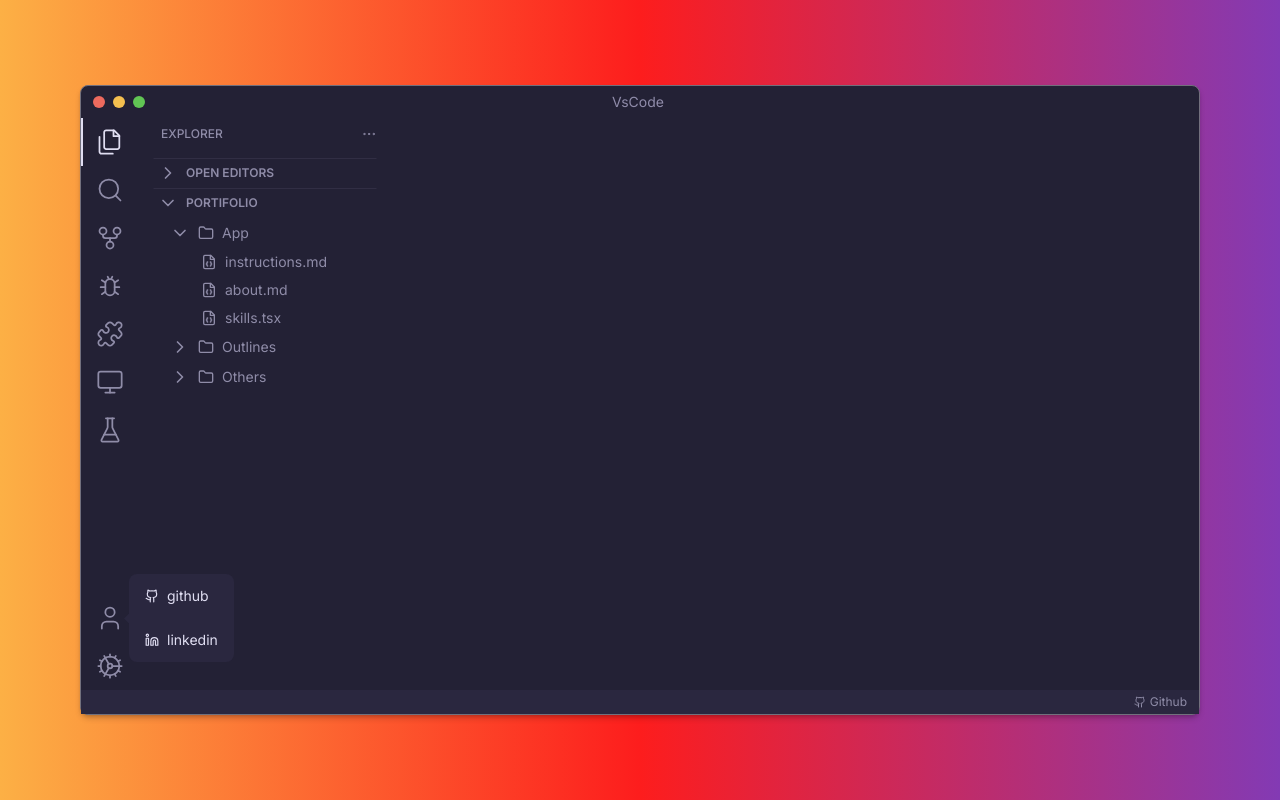
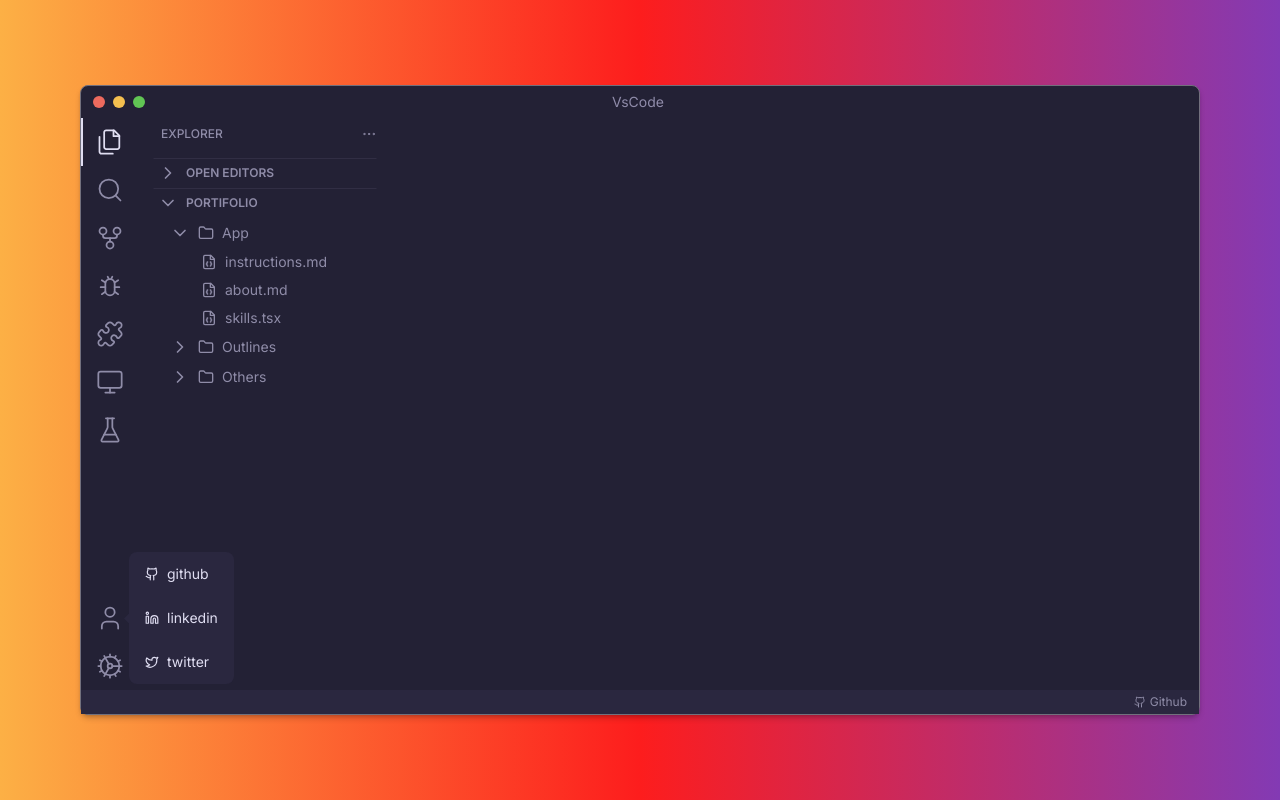
Before and after one commit to juliuscaezarff/portifolio-page, a Next.js app: page / in a window 1280 px wide. Both pictures are taken after a click on the button 109 px from the left and 618 px from the top of the page. Built offline with nearby package versions, Linux system fonts and the light colour scheme.

Commit message:
new icon and link for twitter

```diff
--- a/src/components/Menu/SocialLinksMenuButton.tsx
+++ b/src/components/Menu/SocialLinksMenuButton.tsx
@@ -20,11 +20,11 @@ const socialLinks = [
     url: 'https://www.linkedin.com/in/julius-caezar/',
     icon: <Linkedin size={14} />
   },
-  // {
-  //   name: 'twitter',
-  //   url: '',
-  //   icon: <Twitter size={14} />
-  // }
+  {
+    name: 'twitter',
+    url: 'https://twitter.com/julius___C',
+    icon: <Twitter size={14} />
+  }
 ]
 
 export function SocialLinksMenuButton() {
```
